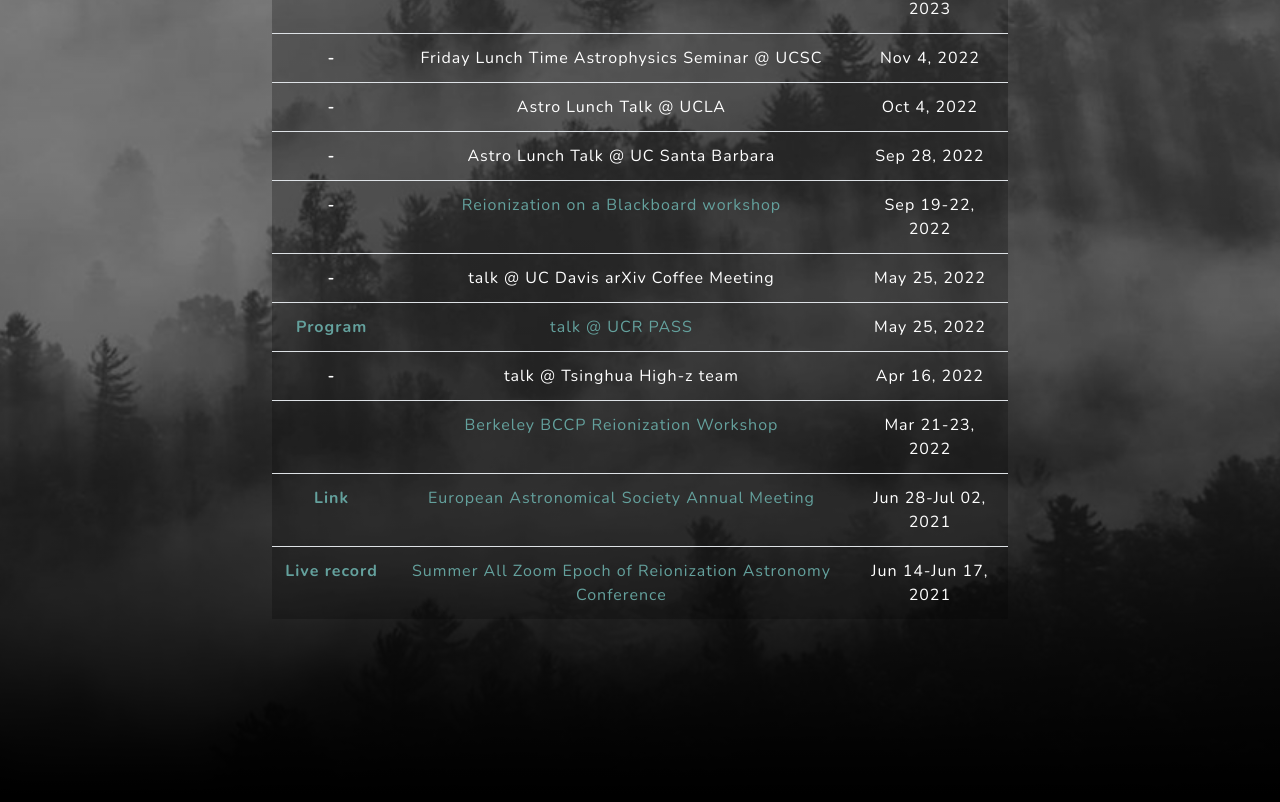
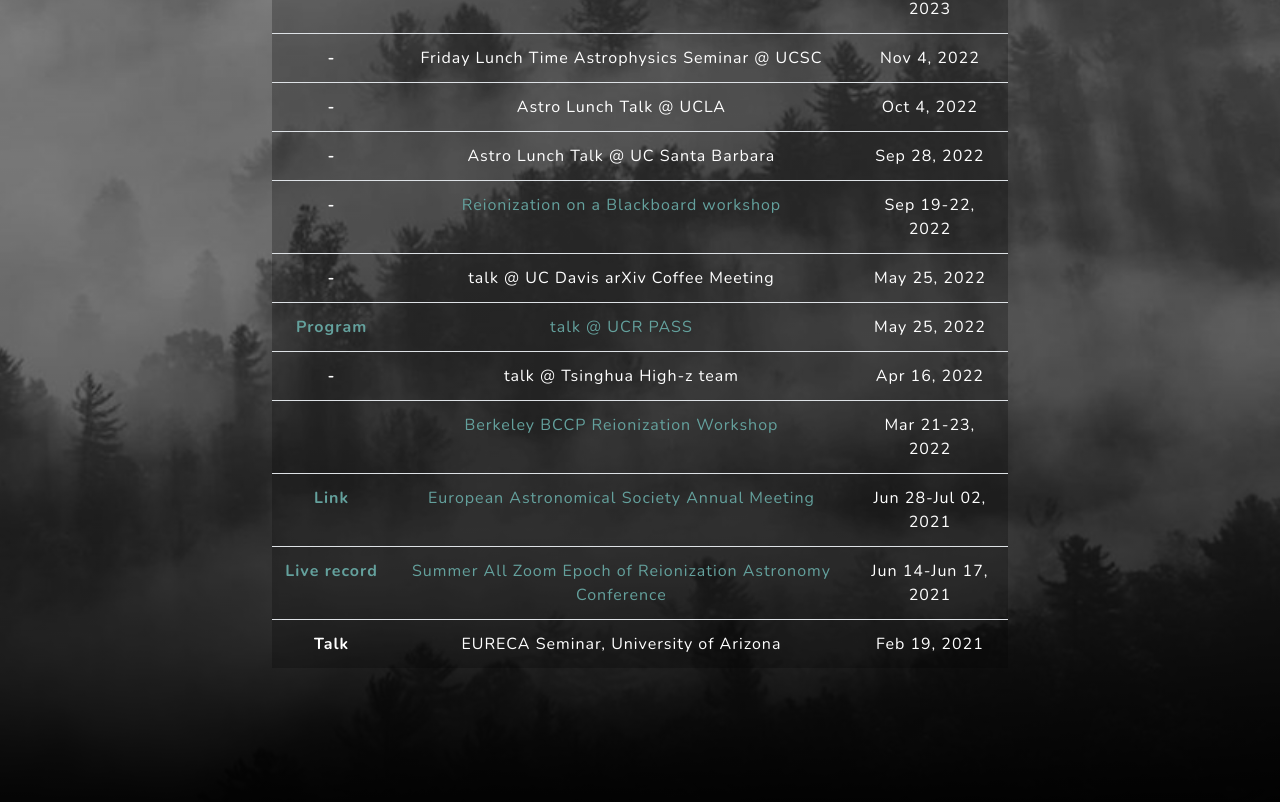
Before and after one commit to ydzhuastro/ydzhuastro.github.io, a plain HTML site: page index.html in a window 1280 px wide. Shown: the part 5036-5838 px from the top of the page. Drawn offline with nearby package versions, Linux system fonts and the light colour scheme.

Commit message:
updated website

```diff
--- a/index.html
+++ b/index.html
@@ -226,7 +226,7 @@
                             </thead>
                             <tbody>
                                 <tr>
-                                    <th scope="row"> Talk </a> </th>
+                                    <th scope="row"> <a href="#talks"> Talk </a> </th>
                                     <td> NIRCam Science Meeting, Biosphere2 </td>
                                     <td> Mar 1-3, 2025 </td>
                                 </tr>
@@ -340,6 +340,11 @@
                                     <td><a href="http://sazerac-conference.org/2021/">Summer All Zoom Epoch of Reionization Astronomy Conference</a></td>
                                     <td>Jun 14-Jun 17, 2021</td>
                                 </tr>
+                                <tr>
+                                    <th scope="row"> Talk </th>
+                                    <td>EURECA Seminar, University of Arizona</td>
+                                    <td>Feb 19, 2021</td>
+                                </tr>
                             </tbody>
                           </table>
                     </div>
```
